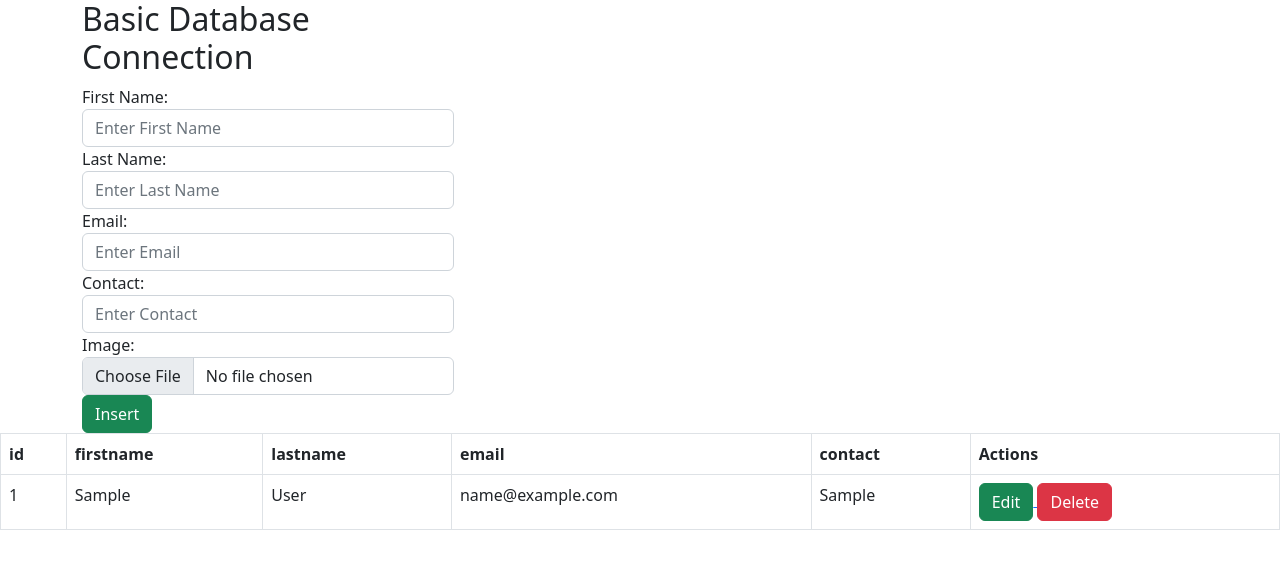
After one commit to jamez2128/prima, a PHP site: page /pages/index.php in a window 1280 px wide. The commit adds this page. Shown: the top 569 px of the page. Run offline with PHP 8.4, Linux system fonts and the light colour scheme; tables that the repository leaves empty or names only in its code hold one stand-in row (values such as "Sample post"); some libraries are stand-ins or nearby versions.

```diff
--- /dev/null
+++ b/pages/index.php
@@ -0,0 +1,92 @@
+<?php
+include "connection.php";
+?>
+<!DOCTYPE html>
+<html lang="en">
+<head>
+    <meta charset="UTF-8">
+    <meta http-equiv="X-UA-Compatible" content="IE=edge">
+    <meta name="viewport" content="width=device-width, initial-scale=1.0">
+    <link rel="stylesheet" href="lib/bootstrap/css/bootstrap.min.css">
+    <script src="lib/bootstrap/js/bootstrap.min.js"></script>
+    <script src="lib/jquery.js"></script>
+    <title> PHP mySQL</title>
+</head>
+<body>
+<div class="container">
+    <div class="col-lg-4">
+  <h2>Basic Database Connection</h2>
+  <form action="" name="form1" method="post" enctype="multipart/form-data">
+    <div class="form-group">
+      <label for="firstname">First Name:</label>
+      <input type="text" class="form-control" id="firstname" placeholder="Enter First Name" name="firstname">
+    </div>
+    <div class="form-group">
+      <label for="lastname">Last Name:</label>
+      <input type="text" class="form-control" id="lastname" placeholder="Enter Last Name" name="lastname">
+    </div>
+    <div class="form-group">
+      <label for="email">Email:</label>
+      <input type="text" class="form-control" id="email" placeholder="Enter Email" name="email">
+    </div>
+    <div class="form-group">
+      <label for="contact">Contact:</label>
+      <input type="text" class="form-control" id="contact" placeholder="Enter Contact" name="contact">
+    </div>
+    <div class="form-group">
+      <label for="image">Image:</label>
+      <input type="file" class="form-control" name="fl">
+    </div>
+    <button type="submit" name="insert" class="btn btn-success"> Insert </button>
+  </form>
+</div>
+</div>
+
+<table class="table table-bordered">
+    <thead>
+      <tr>
+        <th>id</th>
+        <th>firstname</th>
+        <th>lastname</th>
+        <th>email</th>
+        <th>contact</th>
+        <th>Actions</th>
+      </tr>
+    </thead>
+    <tbody>
+        <?php
+            $res=mysqli_query($link, "select * from table1");
+            while($row=mysqli_fetch_array($res))
+            {
+                echo "<tr>";
+                echo "<td>"; echo $row["id"]; echo "</td>";
+                echo "<td>"; echo $row["firstname"]; echo "</td>";
+                echo "<td>"; echo $row["lastname"]; echo "</td>";
+                echo "<td>"; echo $row["email"]; echo "</td>";
+                echo "<td>"; echo $row["contact"]; echo "</td>";
+                echo "<td>"; ?> <a href="edit.php?id=<?php echo $row["id"]; ?>"> <button type="button" class="btn btn-success"> Edit </button> </a> <a href="delete.php?id=<?php echo $row["id"] ?>"> <button type="button" class="btn btn-danger"> Delete </button> </a> <?php echo "</td>";
+                echo "</tr>";
+            }
+        ?>
+    </tbody>
+  </table>
+<?php
+if(isset($_POST["insert"]))
+{
+    $tm=md5(time());
+    $fnm=$_FILES["fl"]["name"];
+    $dst="./images/".$tm.$fnm;
+    $dst1="images/".$tm.$fnm;
+    move_uploaded_file($_FILES["fl"]["tmp_name"], $dst);
+
+    mysqli_query($link, "insert table1 (firstname, lastname, email, contact, image) values('$_POST[firstname]', '$_POST[lastname]', '$_POST[email]', '$_POST[contact]', '$dst1')");
+    ?>
+<script>
+    window.location="index.php";
+</script>
+<?php
+}
+
+?>
+</body>
+</html>
```
Also changed, not shown: pages/admin.php (+5 -2 lines), pages/insert_plane.php (added, +56 -0 lines), pages/insert_user.php (added, +57 -0 lines).
